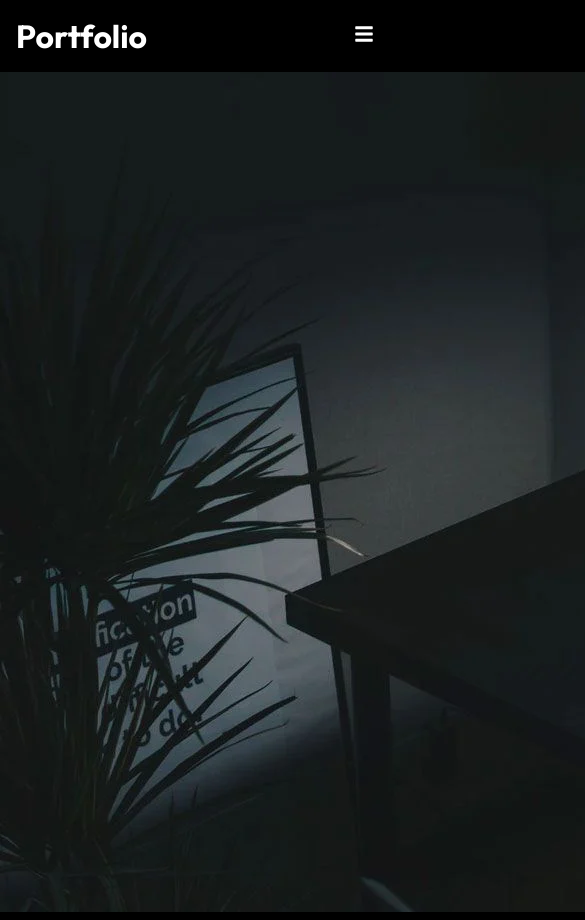
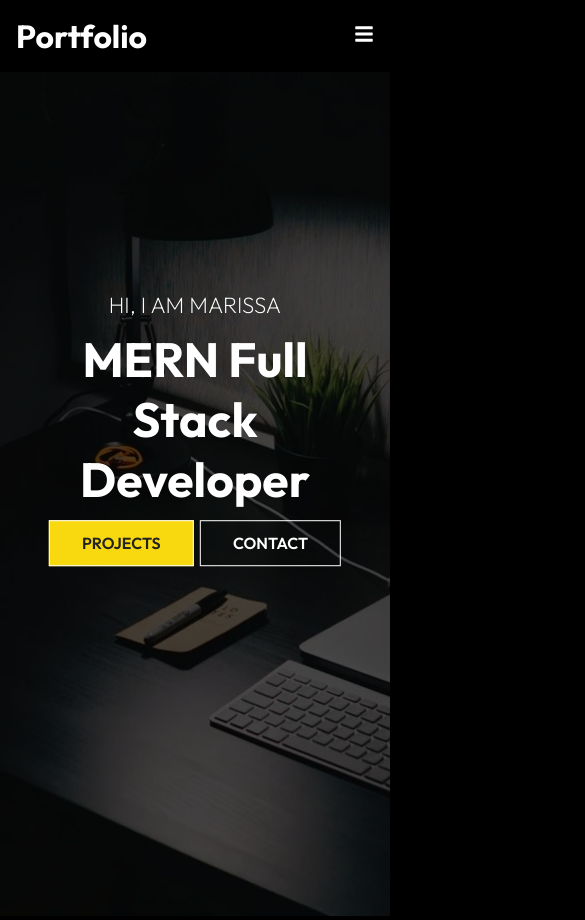
Before and after one commit to magical91/Portfolio_pro, a React (Create React App) app: page / in a window 390 px wide. Shown: the top 920 px of the page, 585 px wide, since content can reach past the window. Built offline with nearby package versions, Linux system fonts and the light colour scheme.

Commit message:
fixed hero section and made it mobile responsive

```diff
--- a/src/components/Hero.css
+++ b/src/components/Hero.css
@@ -0,0 +1,62 @@
+.mask {
+    width: 100%;
+    height: 100vh;
+    position: relative;
+}
+
+.intro-img {
+    width: 100%;
+    height: 100%;
+    background-size: cover;
+    background-position: center;
+    object-fit: cover;
+}
+
+.mask::after {
+    content: "";
+    width: 100%;
+    height: 100%;
+    position: absolute;
+    top: 0;
+    left: 0;
+    background-color: #000;
+    opacity: .7;
+}
+
+.hero {
+    height: 100%;
+    width: 100%;
+}
+
+.hero .content {
+    position: absolute;
+    transform: translate(-50%, -50%);
+    top: 50%;
+    left: 50%;
+    text-align: center;
+}
+
+.hero .content h1 {
+    font-size: 4rem;
+    padding: .6rem 0 1.5rem;
+}
+
+.hero .content p {
+    font-size: 1.4rem;
+    font-weight: 200;
+    text-transform: uppercase;
+}
+
+.content .btn {
+    margin: 1rem .2rem;
+}
+
+@media screen and (max-width: 640px) {
+    .hero .content h1 {
+        font-size: 3rem;
+    }
+
+    .hero .content p {
+        font-size: 1.4rem;
+    }
+}
--- a/src/components/Hero.js
+++ b/src/components/Hero.js
@@ -1,6 +1,8 @@
 import "./Hero.css";
 import React from 'react'
 import IntroImg from "../assests/1767974.webp";
+
+import { Link } from "react-router-dom";
 
 const Hero = () => {
   return (
@@ -8,6 +10,14 @@ const Hero = () => {
       <div className="mask">
         <img className="intro-img" src={IntroImg} alt="Intro image" />
       </div>
+      <div className="content">
+        <p>Hi, I am Marissa</p>
+        <h1>MERN Full Stack Developer</h1>
+        <div>
+          <Link to="/project" className="btn">Projects</Link>
+          <Link to="/contact" className="btn btn-light">Contact</Link>
+        </div>
+      </div>
     </div>
   )
 }
--- a/src/index.css
+++ b/src/index.css
@@ -23,7 +23,7 @@ ul {
   list-style-type: none;
 }
 
-/* .btn {
+.btn {
   padding: 12px 32px;
   font-size: 1rem;
   text-transform: uppercase;
@@ -32,9 +32,9 @@ ul {
   border: 1px solid #fff;
   font-weight: 600;
   cursor: pointer;
-} */
+}
 
-/* .btn-light {
+.btn-light {
   background: transparent;
   color: #fff;
 }
@@ -43,4 +43,4 @@ ul {
   background: rgba(255, 255, 255, .2);
   color: #fff;
   transition: .3s;
-} */
+}
```
